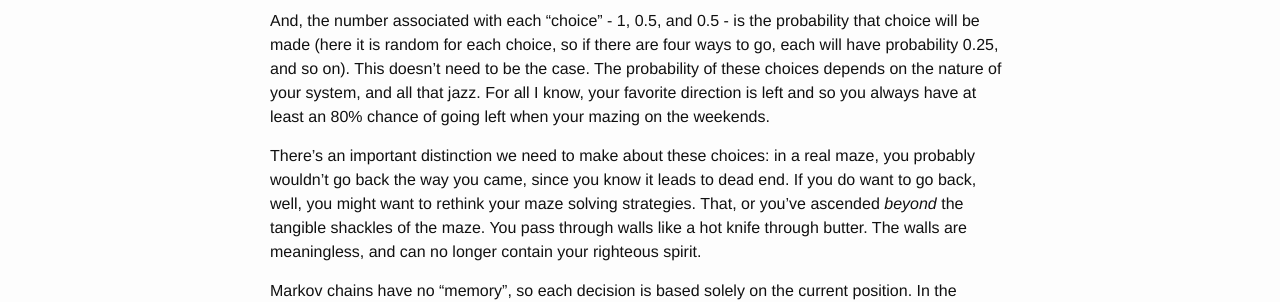
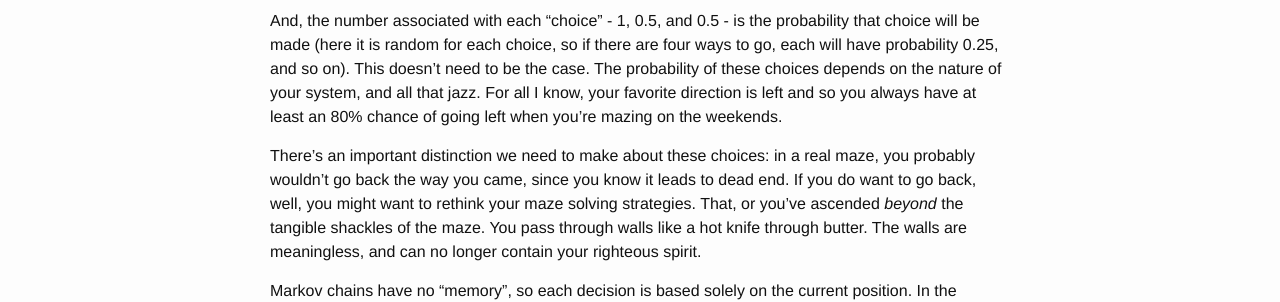
Before and after one commit to GaryLeutheuser/garyleutheuser.github.io, a Jekyll site: the page built from _posts/2016-07-18-markov-chains-and-me.markdown, in a window 1280 px wide and 900 px high, scrolled down 1644 px. Shown: the part 263-565 px from the top of the window. Built offline with Jekyll 4.4.1, drawn with Linux system fonts in a browser that asks for light colours.

Commit message:
Fix typo in Markov Chains and Me

````diff
--- a/_posts/2016-07-18-markov-chains-and-me.markdown
+++ b/_posts/2016-07-18-markov-chains-and-me.markdown
@@ -46,7 +46,7 @@ Where positions 0, 1, and 2 are as marked here:
          .
 ```
 
-And, the number associated with each "choice" - 1, 0.5, and 0.5 - is the probability that choice will be made (here it is random for each choice, so if there are four ways to go, each will have probability 0.25, and so on). This doesn't need to be the case. The probability of these choices depends on the nature of your system, and all that jazz. For all I know, your favorite direction is left and so you always have at least an 80% chance of going left when your mazing on the weekends.
+And, the number associated with each "choice" - 1, 0.5, and 0.5 - is the probability that choice will be made (here it is random for each choice, so if there are four ways to go, each will have probability 0.25, and so on). This doesn't need to be the case. The probability of these choices depends on the nature of your system, and all that jazz. For all I know, your favorite direction is left and so you always have at least an 80% chance of going left when you're mazing on the weekends.
 
 There's an important distinction we need to make about these choices: in a real maze, you probably wouldn't go back the way you came, since you know it leads to dead end. If you do want to go back, well, you might want to rethink your maze solving strategies. That, or you've ascended _beyond_ the tangible shackles of the maze. You pass through walls like a hot knife through butter. The walls are meaningless, and can no longer contain your righteous spirit.
 
````
